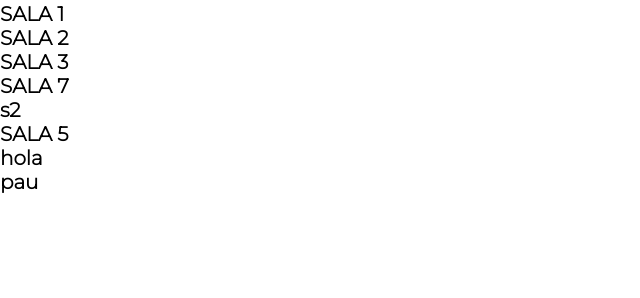
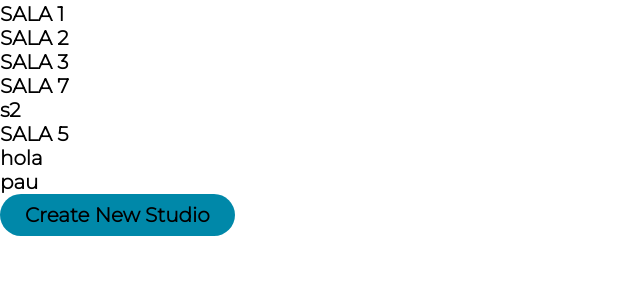
Before and after one commit to GEI-Software/Music-Engine, a Django app: page /studios/ in a window 1280 px wide. Shown: the part 156-454 px from the top of the page, without its empty margins (0-640 px from the left). Run offline with Django 4.2, Linux system fonts and the light colour scheme; a user stored in the database is signed in; data comes from the database, SQL or seed files in the repository; both versions use the stored data as it was after the commit; parts of the project's set-up code (start-up, migrations or seed data) failed here and were passed over; some libraries are stand-ins or nearby versions; some web fonts are replaced.

Commit message:
gestor de sales pot crear sales

```diff
--- a/Django/Django_Music_Engine/Django_Music_Engine/urls.py
+++ b/Django/Django_Music_Engine/Django_Music_Engine/urls.py
@@ -32,6 +32,7 @@ urlpatterns = [
          LoginRequiredCheckIsOwnerUpdateView.as_view(model=MusicalStudio, form_class=StudioForm),
          name='studio_edit'),
     path('reserves/', ReservaListView.as_view(), name='reserva_list'),
-    path('llista-tecnics/', LlistaTecnics.as_view(), name='llista_tecnics')
+    path('llista-tecnics/', LlistaTecnics.as_view(), name='llista_tecnics'),
+    path("create/studio/", StudioCreate.as_view()),
 
 ]
--- a/Django/Django_Music_Engine/music_engine/models.py
+++ b/Django/Django_Music_Engine/music_engine/models.py
@@ -1,5 +1,6 @@
 from django.db import models
 from django.contrib.auth.models import User
+from django.urls import reverse
 from django.views.generic import ListView
 
 class MusicalMaterial(models.Model):
@@ -11,6 +12,8 @@ class MusicalMaterial(models.Model):
                     ('vent', 'VENT'),
                     ('amplificador', 'AMPLIFICADOR'))
     type = models.CharField(choices=TYPE_CHOICES, max_length=100)
+
+
 
     def __str__(self):
         return self.name
--- a/Django/Django_Music_Engine/music_engine/views.py
+++ b/Django/Django_Music_Engine/music_engine/views.py
@@ -4,7 +4,8 @@ from django.shortcuts import render, get_object_or_404
 from django.urls import reverse_lazy
 from django.utils import timezone
 from .models import *
-from django.views.generic import ListView, UpdateView
+from django.views.generic import ListView, UpdateView, CreateView
+from .forms import *
 
 
 def studio_detail(request, pk):
@@ -67,3 +68,16 @@ class AssignmentListView(ListView):
     template_name = 'assignment_list.html'
     context_object_name = 'assignments'
     ordering = ['date']
+
+
+class StudioCreate(LoginRequiredMixin, CreateView):
+    model = MusicalStudio
+    template_name = 'studio_form.html'
+    form_class = StudioForm
+
+    def form_valid(self, form):
+        form.instance.user = self.request.user
+        return super(StudioCreate, self).form_valid(form)
+
+    def get_success_url(self):
+        return reverse_lazy('studio_detail', kwargs={'pk': self.object.pk})
--- a/Django/Django_Music_Engine/templates/studio_list.html
+++ b/Django/Django_Music_Engine/templates/studio_list.html
@@ -13,6 +13,9 @@
                 <li><a href="{% url 'studio_detail' studio.name %}">{{ studio.name }}</a></li>
             {% endfor %}
         </ul>
+        <a class="cta" href="/create/studio/">
+            <button class="button">Create New Studio</button>
+        </a>
 {% endif %}
 
 </body>
```
Also changed, not shown: Django/Django_Music_Engine/db.sqlite3, Django/Django_Music_Engine/music_engine/migrations/0001_initial.py, Django/Django_Music_Engine/music_engine/migrations/0002_remove_musicalstudio_incorporated_material_and_more.py (deleted), Django/Django_Music_Engine/music_engine/migrations/0003_remove_technician_user_ptr_delete_resourcemanager_and_more.py (deleted), Django/Django_Music_Engine/music_engine/migrations/0004_reserva.py (deleted), Django/Django_Music_Engine/music_engine/migrations/0005_technical_personnel_assignment.py (deleted).
